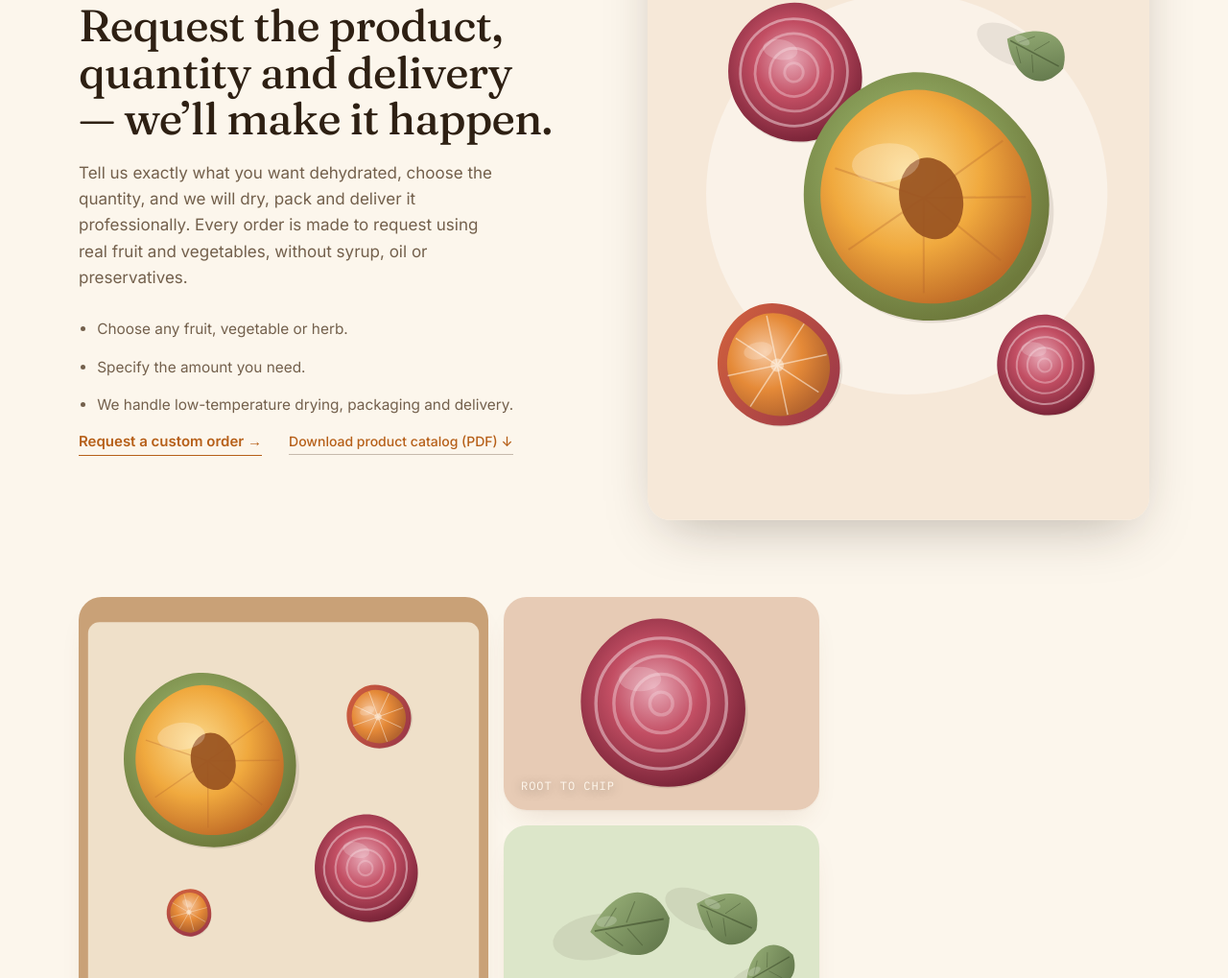
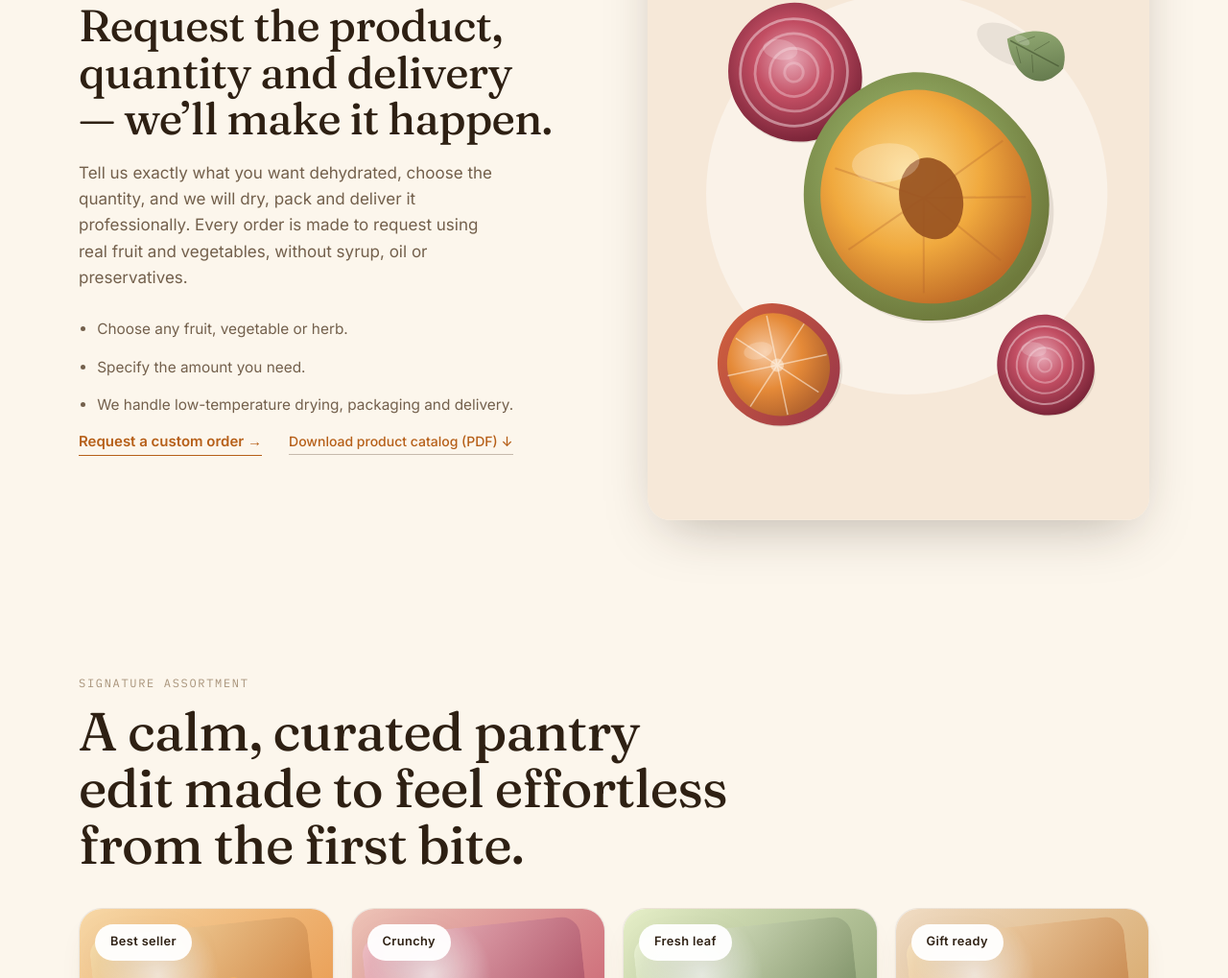
Before and after one commit to arun-init/dryzil, a plain HTML site: page index.html in a window 1280 px wide. Shown: the part 1781-2800 px from the top of the page at 96% size. Drawn offline with Linux system fonts and the light colour scheme.

Commit message:
Add Get catalog button to hero, remove gallery strip
- Add "Get catalog (PDF)" button next to "Explore the range" in hero
- Remove the gallery-strip section (Sourced fresh / Root to chip /
  Whole-leaf herbs tiles)

Co-Authored-By: Claude Opus 4.8 (1M context) <noreply@anthropic.com>

```diff
--- a/index.html
+++ b/index.html
@@ -162,6 +162,7 @@
           Message us on WhatsApp
         </a>
         <a class="btn-secondary-light" href="#fruits">Explore the range</a>
+        <a class="btn-secondary-light" href="Dryzil_Product_Catalog.pdf" target="_blank" rel="noopener" download>Get catalog (PDF)</a>
       </div>
     </div>
   </div>
@@ -220,42 +221,6 @@
       <div class="feature-actions">
         <a class="feature-link" href="https://wa.me/919555218528?text=Hi%20Dryzil!%20I%27d%20like%20a%20custom%20dehydration%20order." target="_blank" rel="noopener">Request a custom order →</a>
         <a class="feature-link muted" href="Dryzil_Product_Catalog.pdf" target="_blank" rel="noopener" download>Download product catalog (PDF) ↓</a>
-      </div>
-    </div>
-  </div>
-</section>
-
-<section class="gallery-strip">
-  <div class="wrap">
-    <div class="gallery-grid reveal">
-      <figure>
-        <svg viewBox="0 0 700 700" preserveAspectRatio="xMidYMid slice" role="img" aria-label="Illustrated board of sliced mango and berries">
-          <rect width="700" height="700" fill="#C9A177"/>
-          <rect x="40" y="40" width="620" height="620" rx="18" fill="#EFE0C9"/>
-          <use href="#mango-unit" transform="translate(230,260) rotate(-6) scale(1.35)"/>
-          <use href="#beet-unit" transform="translate(480,430) rotate(14) scale(0.82)"/>
-          <use href="#citrus-unit" transform="translate(500,190) rotate(-20) scale(0.5)"/>
-          <use href="#citrus-unit" transform="translate(200,500) rotate(30) scale(0.36)"/>
-</svg>
-        <figcaption>Sourced fresh, weekly</figcaption>
-      </figure>
-      <div class="gallery-col">
-        <figure>
-          <svg viewBox="0 0 500 300" preserveAspectRatio="xMidYMid slice" role="img" aria-label="Illustrated beetroot slice macro">
-            <rect width="500" height="300" fill="#E7CBB5"/>
-            <use href="#beet-unit" transform="translate(250,150) scale(1.15)"/>
-</svg>
-          <figcaption>Root to chip</figcaption>
-        </figure>
-        <figure>
-          <svg viewBox="0 0 500 300" preserveAspectRatio="xMidYMid slice" role="img" aria-label="Illustrated cluster of fresh mint leaves">
-            <rect width="500" height="300" fill="#DCE6C9"/>
-            <use href="#leaf-unit" transform="translate(150,150) rotate(-10) scale(1.05)"/>
-            <use href="#leaf-unit" transform="translate(300,110) rotate(24) scale(0.85)"/>
-            <use href="#leaf-unit" transform="translate(370,220) rotate(-30) scale(0.7)"/>
-</svg>
-          <figcaption>Whole-leaf herbs</figcaption>
-        </figure>
       </div>
     </div>
   </div>
```
